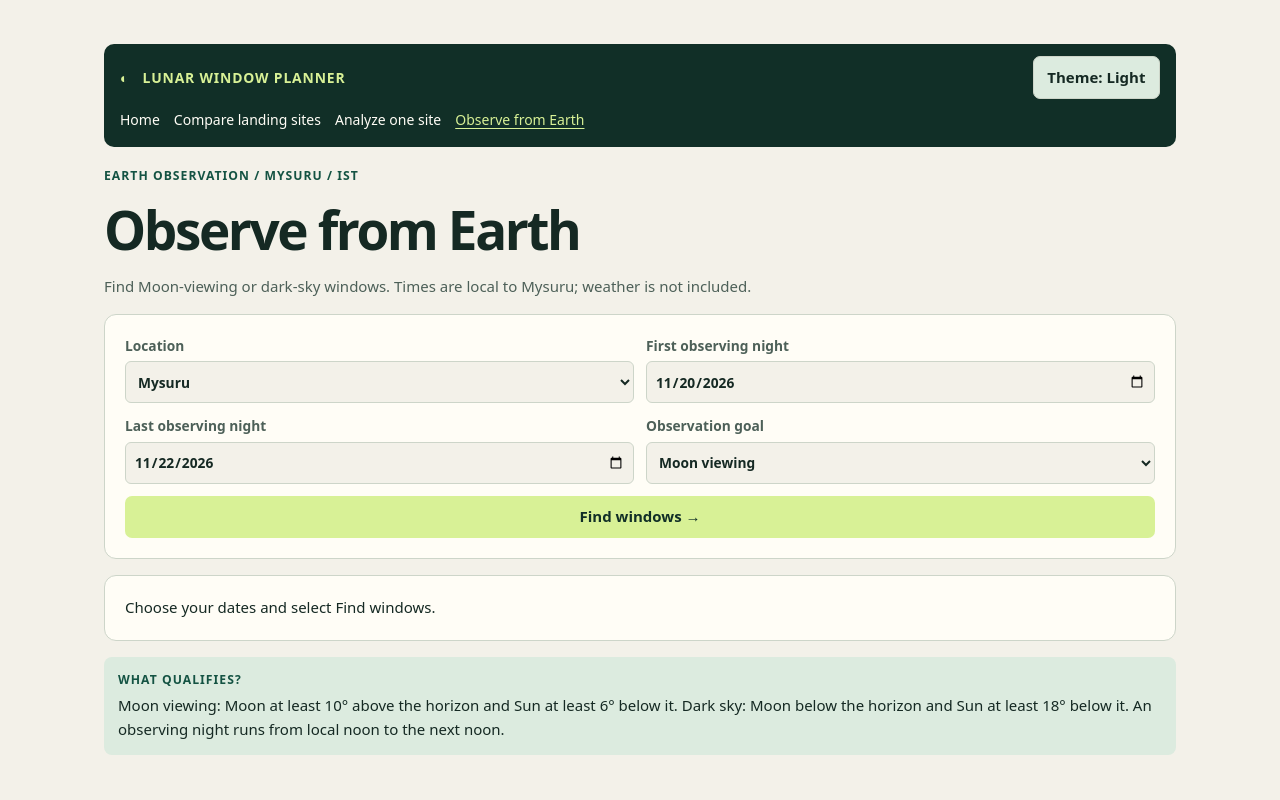
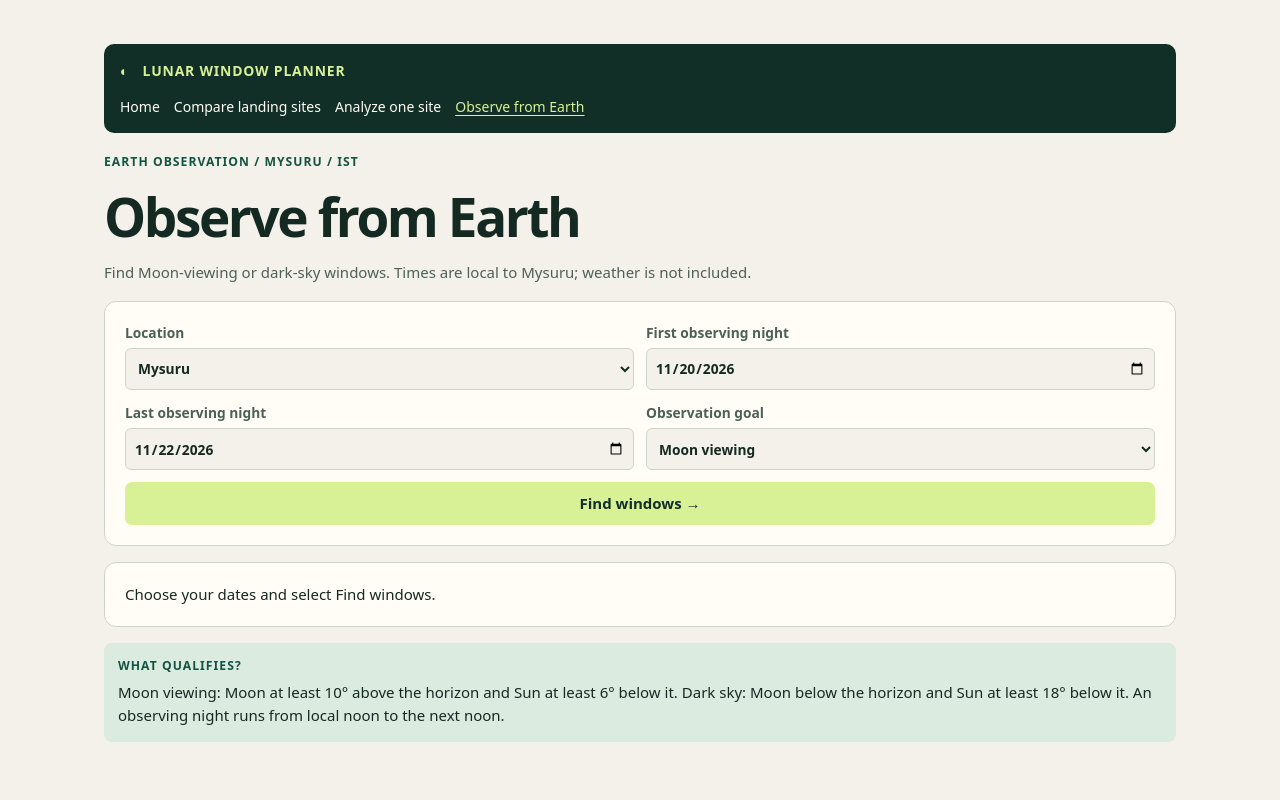
Before and after one commit to ullasds007-hub/lunar-window-planner, a Python web app: template app/templates/earth.html in a window 1280 px wide. Run offline with Jinja, Linux system fonts and the light colour scheme; the template is opened without the code that fills it, so the values that code supplies are empty.

Commit message:
Remove theme control from earth

```diff
--- a/app/templates/earth.html
+++ b/app/templates/earth.html
@@ -1,7 +1,7 @@
 <!doctype html>
 <html lang="en"><head><meta charset="utf-8"><meta name="viewport" content="width=device-width, initial-scale=1">
-<title>Observe from Earth · Lunar Window Planner</title><script src="/lunar-surface/assets/theme.js?v=atlas-theme-2"></script><link rel="stylesheet" href="/lunar-surface/assets/atlas.css?v=atlas-theme-2"><script defer src="/lunar-surface/assets/earth.js"></script></head>
-<body><div class="wrap"><header class="planner-header"><div class="planner-top"><a class="planner-brand" href="/">◐ &nbsp; LUNAR WINDOW PLANNER</a><button type="button" id="theme-toggle" hidden>Theme: Light</button></div><nav class="planner-nav" aria-label="Planner tools"><a href="/">Home</a><a href="/lunar-surface/compare">Compare landing sites</a><a href="/lunar-surface/">Analyze one site</a><a href="/earth" aria-current="page">Observe from Earth</a></nav></header><main><p class="eyebrow">Earth observation / Mysuru / IST</p><h1>Observe from Earth</h1><p class="lede">Find Moon-viewing or dark-sky windows. Times are local to Mysuru; weather is not included.</p><form id="planner" class="panel">
+<title>Observe from Earth · Lunar Window Planner</title><link rel="stylesheet" href="/lunar-surface/assets/atlas.css?v=lunar-atlas-fixed"><script defer src="/lunar-surface/assets/earth.js"></script></head>
+<body><div class="wrap"><header class="planner-header"><div class="planner-top"><a class="planner-brand" href="/">◐ &nbsp; LUNAR WINDOW PLANNER</a></div><nav class="planner-nav" aria-label="Planner tools"><a href="/">Home</a><a href="/lunar-surface/compare">Compare landing sites</a><a href="/lunar-surface/">Analyze one site</a><a href="/earth" aria-current="page">Observe from Earth</a></nav></header><main><p class="eyebrow">Earth observation / Mysuru / IST</p><h1>Observe from Earth</h1><p class="lede">Find Moon-viewing or dark-sky windows. Times are local to Mysuru; weather is not included.</p><form id="planner" class="panel">
       <div class="form-grid">
         <label>
           Location
```
